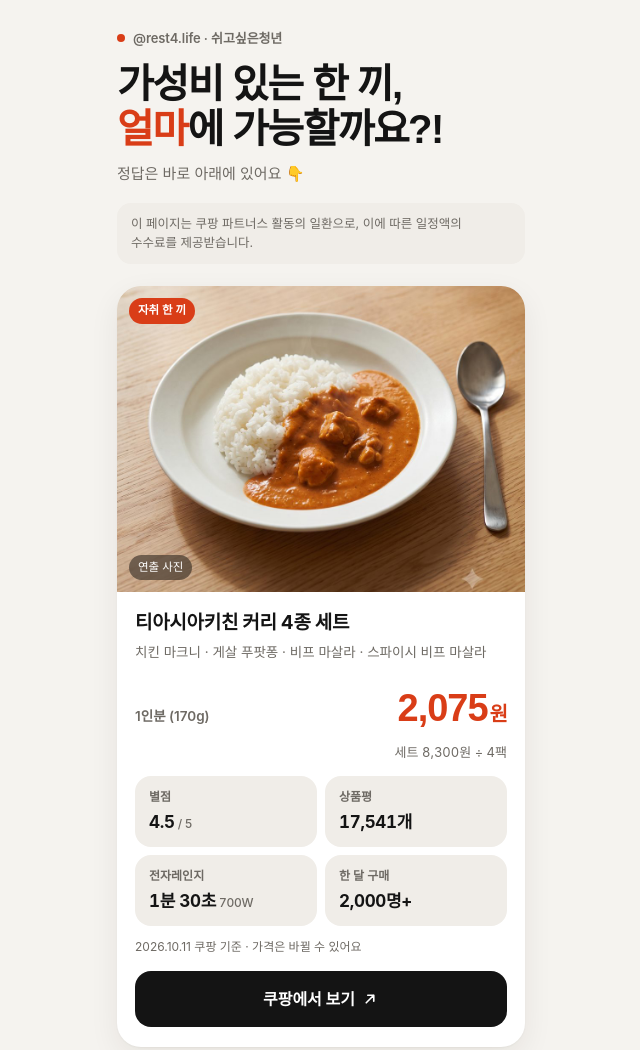
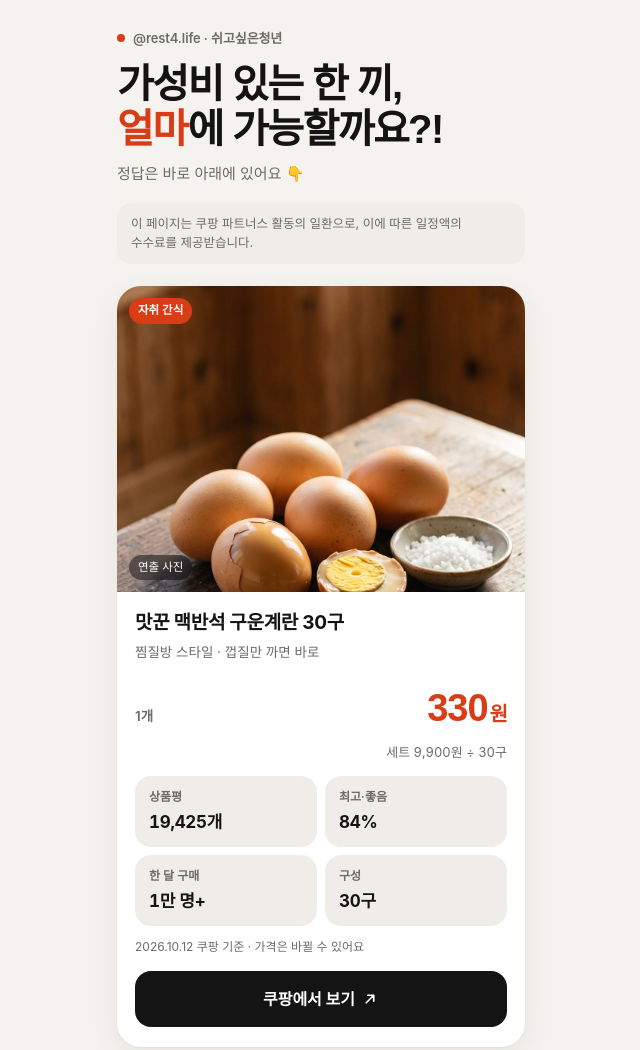
Before and after one commit to rest4ever/ibul-saju, a plain HTML site: page picks/index.html in a window 1280 px wide. Shown: the top 1050 px of the page, without its empty margins (319-959 px from the left). Drawn offline with Linux system fonts and the light colour scheme; a web font is replaced by a local one.

Commit message:
picks: 구운계란 추가
Co-Authored-By: Claude Opus 5.5 <noreply@anthropic.com>
Claude-Session: https://claude.ai/code/session_01LFKxtNyAqLx9o7ZZCY7e8F

```diff
--- a/picks/index.html
+++ b/picks/index.html
@@ -78,6 +78,17 @@ footer b{color:var(--ink);font-weight:600}
 // img 는 상품 포장·상표가 없는 연출 사진만 (쿠팡 상품 사진은 저작권 때문에 쓰지 않음)
 const PICKS = [
   {
+    tag: "자취 간식",
+    img: "img/egg.jpg",
+    name: "맛꾼 맥반석 구운계란 30구",
+    flavors: "찜질방 스타일 · 껍질만 까면 바로",
+    price: 9900,          // 2026-10-12 쿠팡 조회
+    count: 30, unit: "구", per: "1개",
+    tiles: [["상품평", "19,425개"], ["최고·좋음", "84%"], ["한 달 구매", "1만 명+"], ["구성", "30구"]],
+    checked: "2026-10-12",
+    link: "https://link.coupang.com/a/hMYhkHU0LA"   // 2026-10-12 간편 링크 만들기 (상품 8529746863)
+  },
+  {
     tag: "자취 한 끼",
     img: "img/curry.jpg",
     name: "티아시아키친 커리 4종 세트",
```
Also changed, not shown: picks/img/egg.jpg (added).
